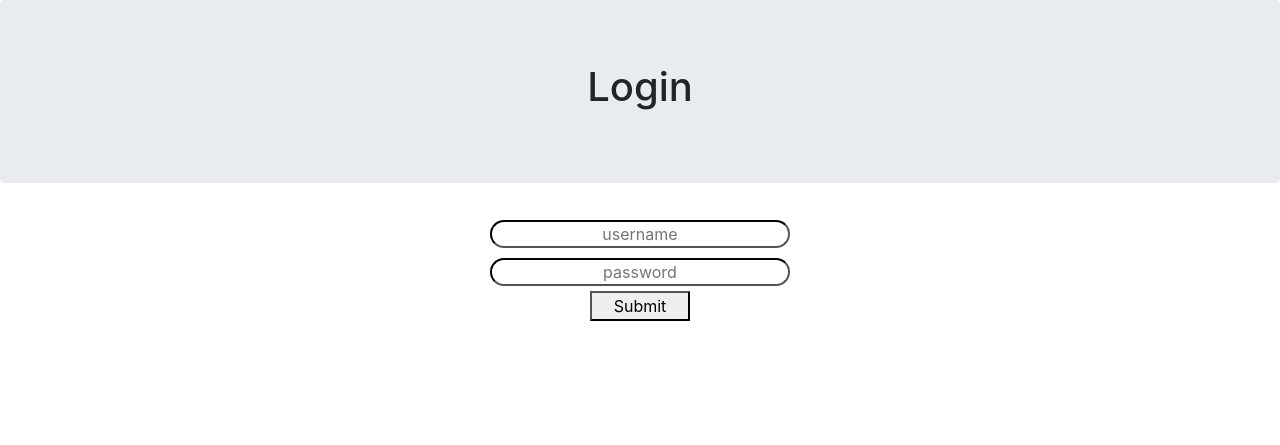
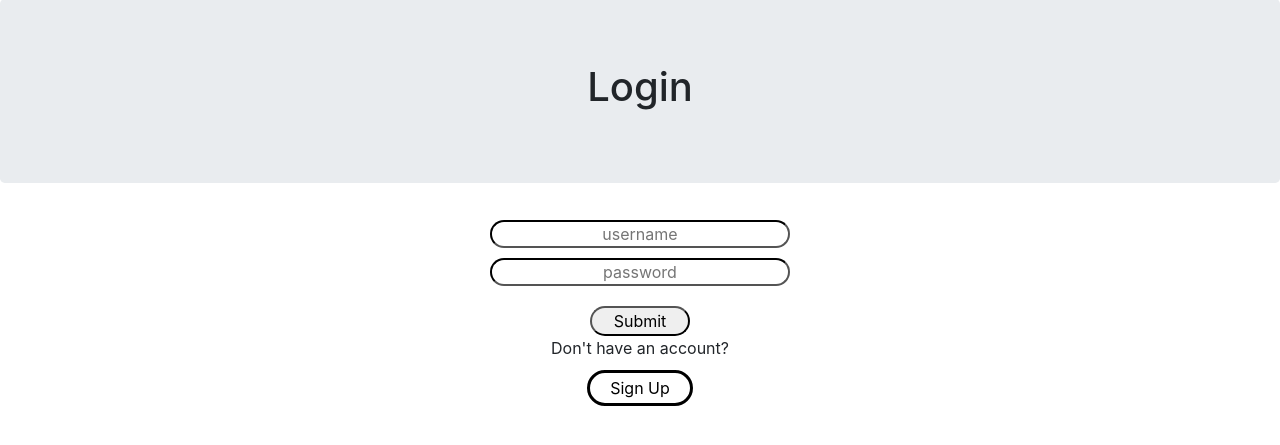
Before and after one commit to Chicago18/team-17, a Flask app: page /login/ in a window 1280 px wide. Shown: the part 93-538 px from the top of the page. Run offline with Flask 2, Linux system fonts and the light colour scheme; some libraries are stand-ins or nearby versions.

Commit message:
Edited links for profile and signup pages

```diff
--- a/flaskr/__init__.py
+++ b/flaskr/__init__.py
@@ -29,7 +29,7 @@ def create_app(test_config=None):
     # Index page
     @app.route('/')
     def index():
-        return flask.render_template("/index.html")
+        return flask.redirect(flask.url_for('login'))
 
     # Sign up page
     @app.route('/signup/')
--- a/flaskr/static/css/profile.css
+++ b/flaskr/static/css/profile.css
@@ -16,10 +16,22 @@ input[type=text] {
 {
     text-align: center;
 }
-button
+#submit
 {
     width: 100px;
     height: 30px;
     border-radius: 20px;
     margin-top: 15px;
 }
+#signup
+{
+    color: black;
+    text-decoration: none;
+    border-style: solid;
+    padding-left: 20px;
+    padding-right: 20px;
+    padding-top: 5px;
+    padding-bottom: 5px;
+    border-radius: 20px;
+
+}
--- a/flaskr/templates/login.html
+++ b/flaskr/templates/login.html
@@ -30,7 +30,9 @@
         <input type="text" placeholder="username" name="username"><br>
 
         <input type="text" placeholder="password" name="password"><br>
-        <button type="button">Submit</button>
+        <button type="button" id="submit">Submit</button>
+        <p>Don't have an account?</p>
+        <a href="/signup/" id="signup">Sign Up</a>
       </form>
       <script src="https://ajax.googleapis.com/ajax/libs/jquery/1.11.3/jquery.min.js"></script>
     <script src="js/bootstrap.min.js"></script>
--- a/flaskr/templates/signup.html
+++ b/flaskr/templates/signup.html
@@ -38,6 +38,7 @@
         <input type="text" placeholder="comapny" name="company"><br>
 
         <input type="text" placeholder="affiliation" name="affiliation"><br>
+        <button type="button" id="submit">Submit</button>
       </form>
       <script src="https://ajax.googleapis.com/ajax/libs/jquery/1.11.3/jquery.min.js"></script>
     <script src="js/bootstrap.min.js"></script>
```
